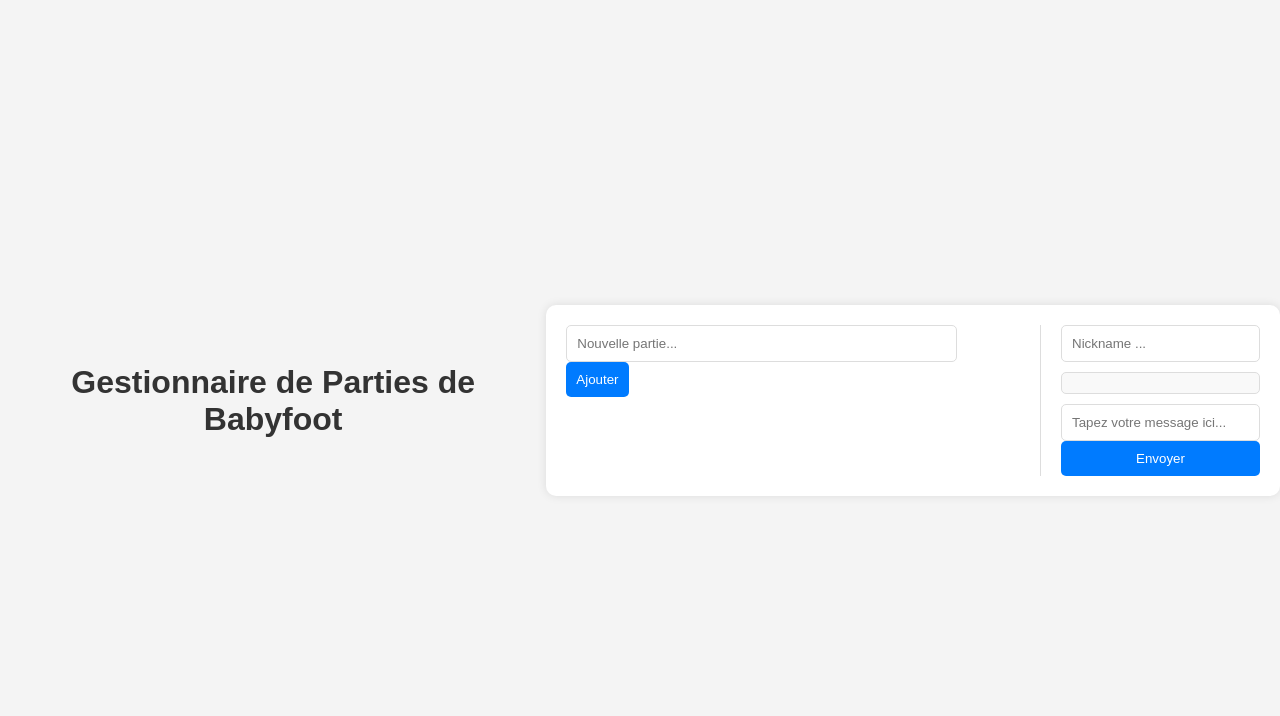
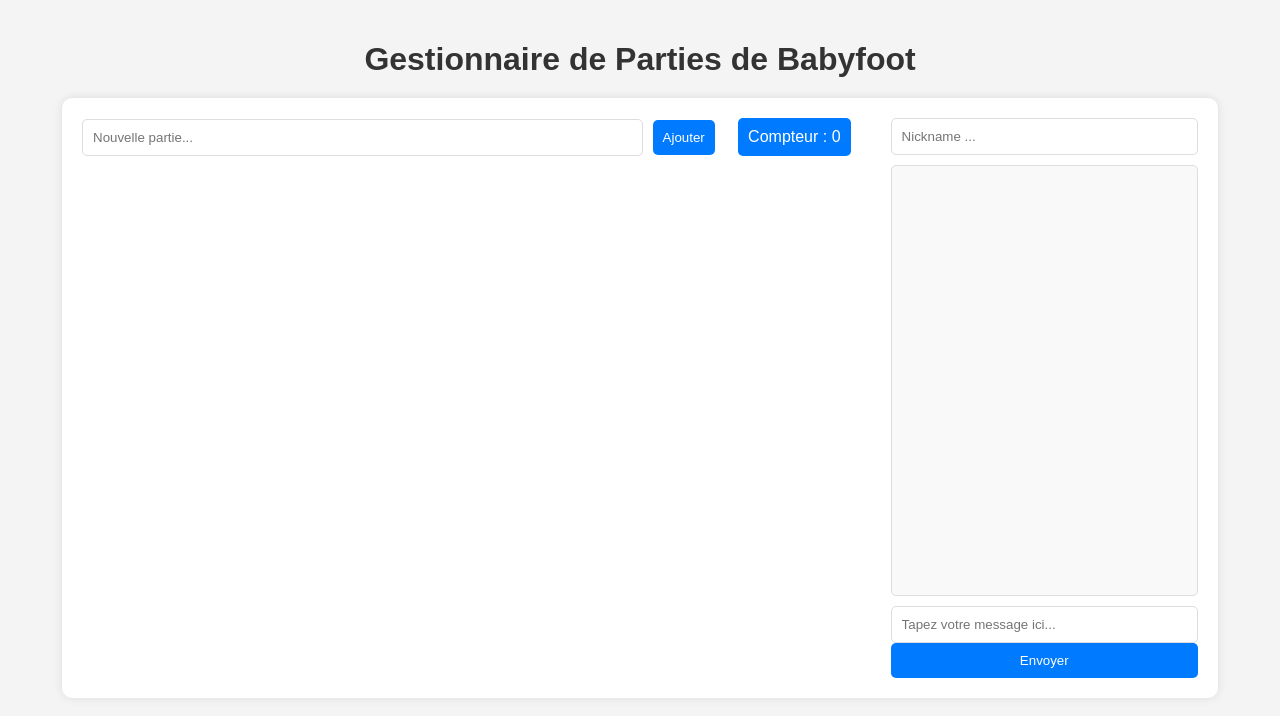
Before and after one commit to kaiedhazem/BabyFoot-Manager, a website: page public/index.html in a window 1280 px wide. Drawn offline with Linux system fonts and the light colour scheme; no server answers.

Commit message:
improve ui front-end

```diff
--- a/public/index.html
+++ b/public/index.html
@@ -8,10 +8,13 @@
 </head>
 <body>
   <h1>Gestionnaire de Parties de Babyfoot</h1>
-  <div class="container">
+  <div class="main-container">
     <div class="left">
-      <input type="text" id="nouvelle-partie" placeholder="Nouvelle partie..." />
-      <button id="ajouter">Ajouter</button>
+      <div class="top-section">
+        <input type="text" id="nouvelle-partie" placeholder="Nouvelle partie..." />
+        <button id="ajouter">Ajouter</button>
+        <div class="compteur">Compteur : 0</div>
+      </div>
       <div id="parties"></div>
     </div>
     <div class="right">
--- a/public/styles.css
+++ b/public/styles.css
@@ -2,11 +2,13 @@
 body {
   font-family: Arial, sans-serif;
   display: flex;
-    justify-content: center;
+  flex-direction: column;
   align-items: center;
+  justify-content: flex-start;
   height: 100vh;
   background-color: #f4f4f4;
   margin: 0;
+  padding: 20px;
 }
 
 h1 {
@@ -16,24 +18,34 @@ body {
 }
 
 /* Container principal */
-  .container {
+.main-container {
+  display: flex;
+  justify-content: space-between;
+  gap: 20px;
+  width: 90%;
+  max-width: 1200px;
+  height: 70vh;
   background: #fff;
   padding: 20px;
   box-shadow: 0 0 10px rgba(0, 0, 0, 0.1);
-    width: 700px;
   border-radius: 10px;
-    display: flex;
-    justify-content: space-between;
-    gap: 20px;
+  position: relative;
 }
 
 /* Section gauche pour les parties */
 .left {
   flex: 1;
+  display: flex;
+  flex-direction: column;
+}
+
+.top-section {
+  display: flex;
+  align-items: center;
 }
 
 #nouvelle-partie {
-    width: calc(100% - 85px);
+  width: calc(100% - 230px);
   padding: 10px;
   margin-right: 10px;
   border: 1px solid #ddd;
@@ -47,10 +59,13 @@ body {
   color: #fff;
   border-radius: 5px;
   cursor: pointer;
+  margin-right: 10px;
 }
 
 #parties {
   margin-top: 20px;
+  overflow-y: auto;
+  max-height: calc(70vh - 140px);
 }
 
 .partie {
@@ -71,17 +86,11 @@ body {
   text-decoration: line-through;
 }
 
-  .compteur {
-    margin-top: 20px;
-    text-align: center;
-  }
-
 /* Section droite pour le tchat */
 .right {
   flex: 0.4;
   display: flex;
   flex-direction: column;
-    border-left: 1px solid #ddd;
   padding-left: 20px;
 }
 
@@ -106,7 +115,6 @@ body {
   background-color: #f9f9f9;
   border-radius: 5px;
   margin-bottom: 10px;
-    max-height: 300px;
 }
 
 #message {
@@ -126,6 +134,21 @@ body {
   flex: none;
 }
 
+/* Style du compteur */
+.compteur {
+  background: #007BFF;
+  color: #fff;
+  padding: 10px;
+  border-radius: 5px;
+  cursor: pointer;
+  transition: background-color 0.3s ease;
+  margin-left: auto; /* Pour pousser le compteur à l'extrême droite de la section */
+}
+
+.compteur:hover {
+  background-color: #0056b3;
+}
+
 /* Ajouter des styles supplémentaires pour améliorer l'interface */
 button:hover {
   background-color: #0056b3;
```
Lines whose indentation alone changed are shown as unchanged.
